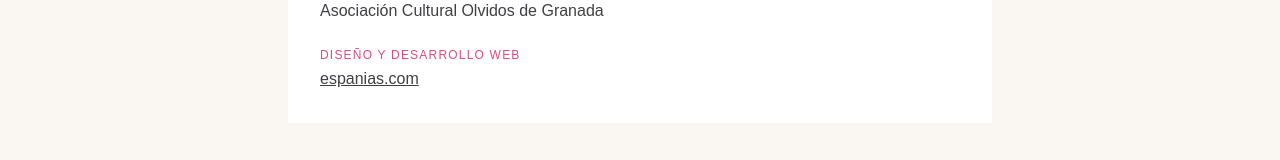
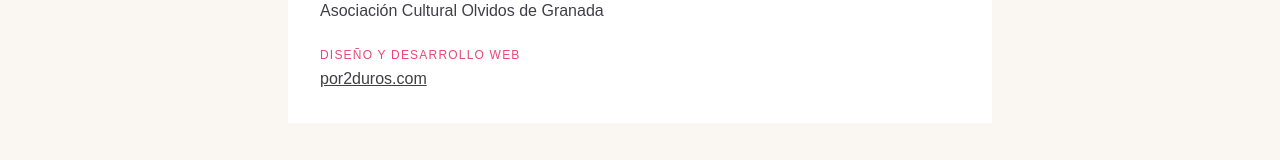
Before and after one commit to elcorreveidile/MM, a Next.js app in the folder web/: page /creditos in a window 1280 px wide. Shown: the part 966-1126 px from the top of the page. Built offline with nearby package versions, Linux system fonts and the light colour scheme.

Commit message:
Update link from espanias.com to por2duros.com

```diff
--- a/web/app/creditos/page.tsx
+++ b/web/app/creditos/page.tsx
@@ -58,8 +58,8 @@ export default function CreditosPage() {
               <div>
                 <dt className="font-libre text-xs tracking-widest uppercase text-[#E84878] mb-1">Diseño y desarrollo web</dt>
                 <dd className="font-libre text-zinc-700">
-                  <a href="https://www.espanias.com" target="_blank" rel="noopener noreferrer" className="hover:text-[#E84878] transition-colors underline">
-                    espanias.com
+                  <a href="https://www.por2duros.com" target="_blank" rel="noopener noreferrer" className="hover:text-[#E84878] transition-colors underline">
+                    por2duros.com
                   </a>
                 </dd>
               </div>
```
